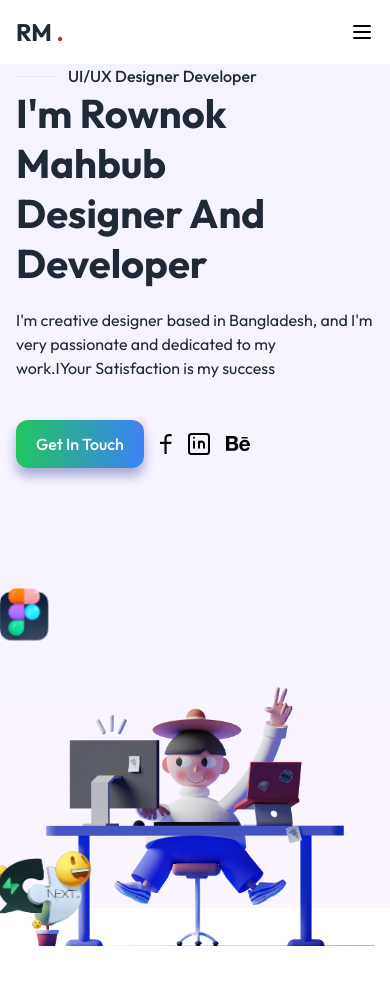
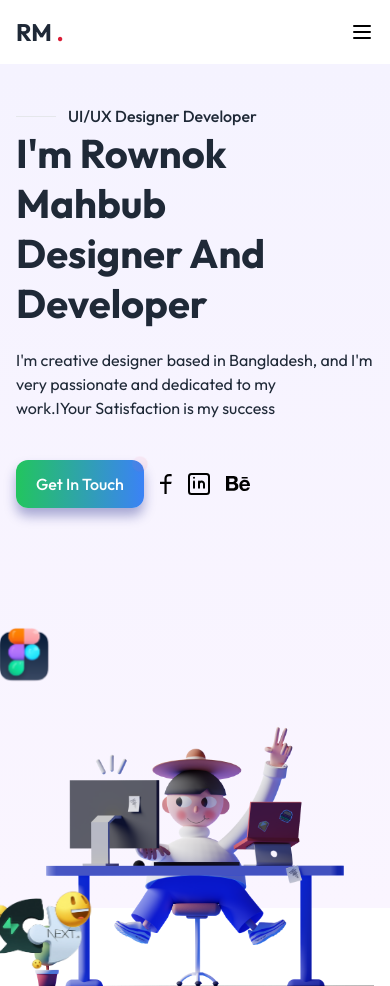
Before and after one commit to Mhatre2/Rutvik-Protfolio, a Next.js app: page / in a window 390 px wide. Before the commit the page ends 946 px from the top, so only its background shows below. Built offline with nearby package versions, Linux system fonts and the light colour scheme.

Commit message:
hgerfiuewrgf

```diff
--- a/Components/Home/Hero.js
+++ b/Components/Home/Hero.js
@@ -2,7 +2,7 @@ import React from "react";
 const Hero = () => {
   return (
     <>
-    <div className="relative h-screen bg-gradient-to-t from-purple-50 to-violet-50">
+    <div className="relative h-screen bg-gradient-to-t from-purple-50 to-violet-50 pt-10 sm:pt-0">
       {/* <div className="bg-gradient-to-r from-purple-100 to-blue-100 rounded-full w-52 blur-md h-36 absolute right-0 -z-10 top-20"></div>
       <div className="bg-gradient-to-r from-yellow-100 to-pink-100 rounded-full w-52 blur-md h-44  absolute left-0 -z-10 bottom-0"></div> */}
     <div className="container mx-auto grid grid-cols-1 md:grid-cols-2 items-center gap-20 ">
```
